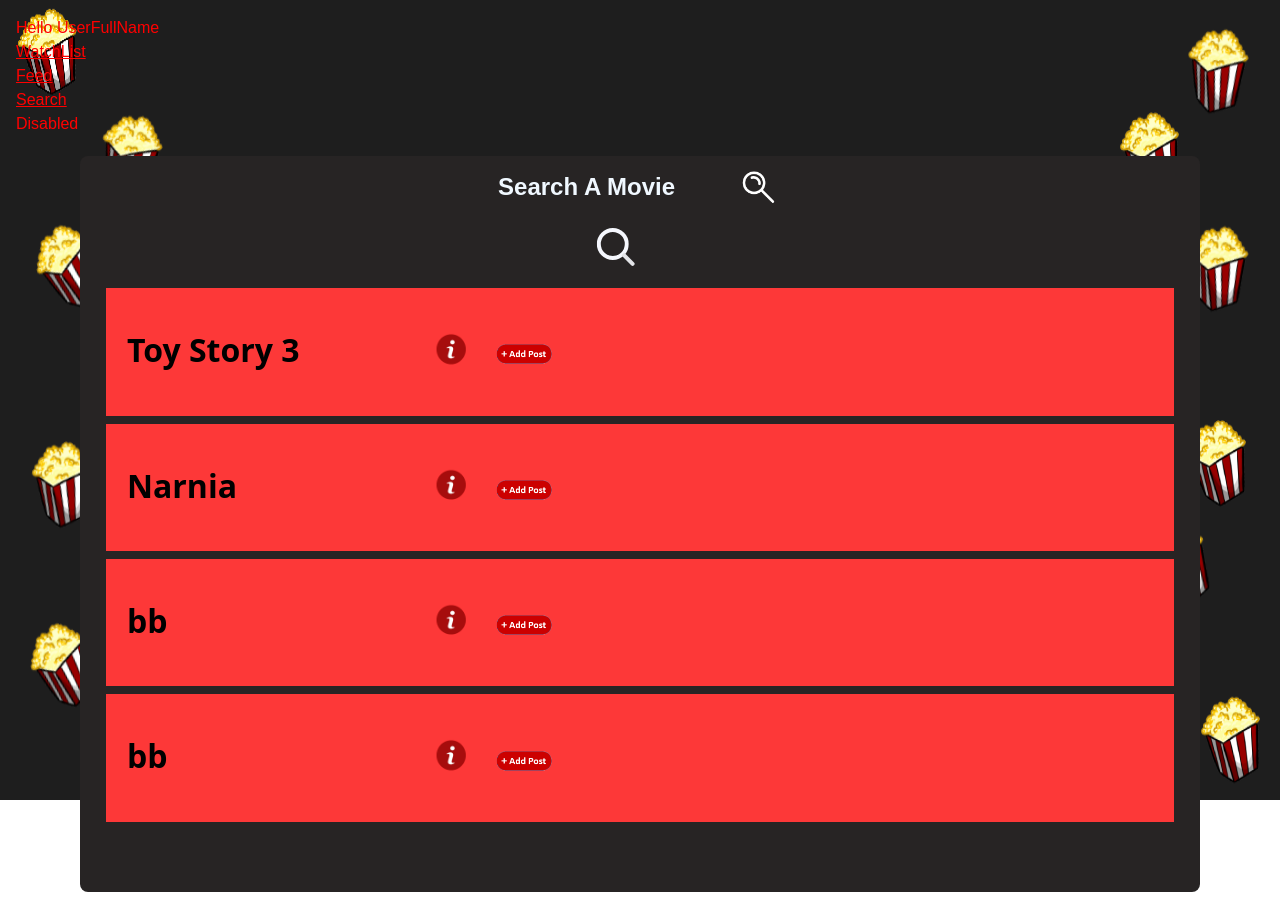
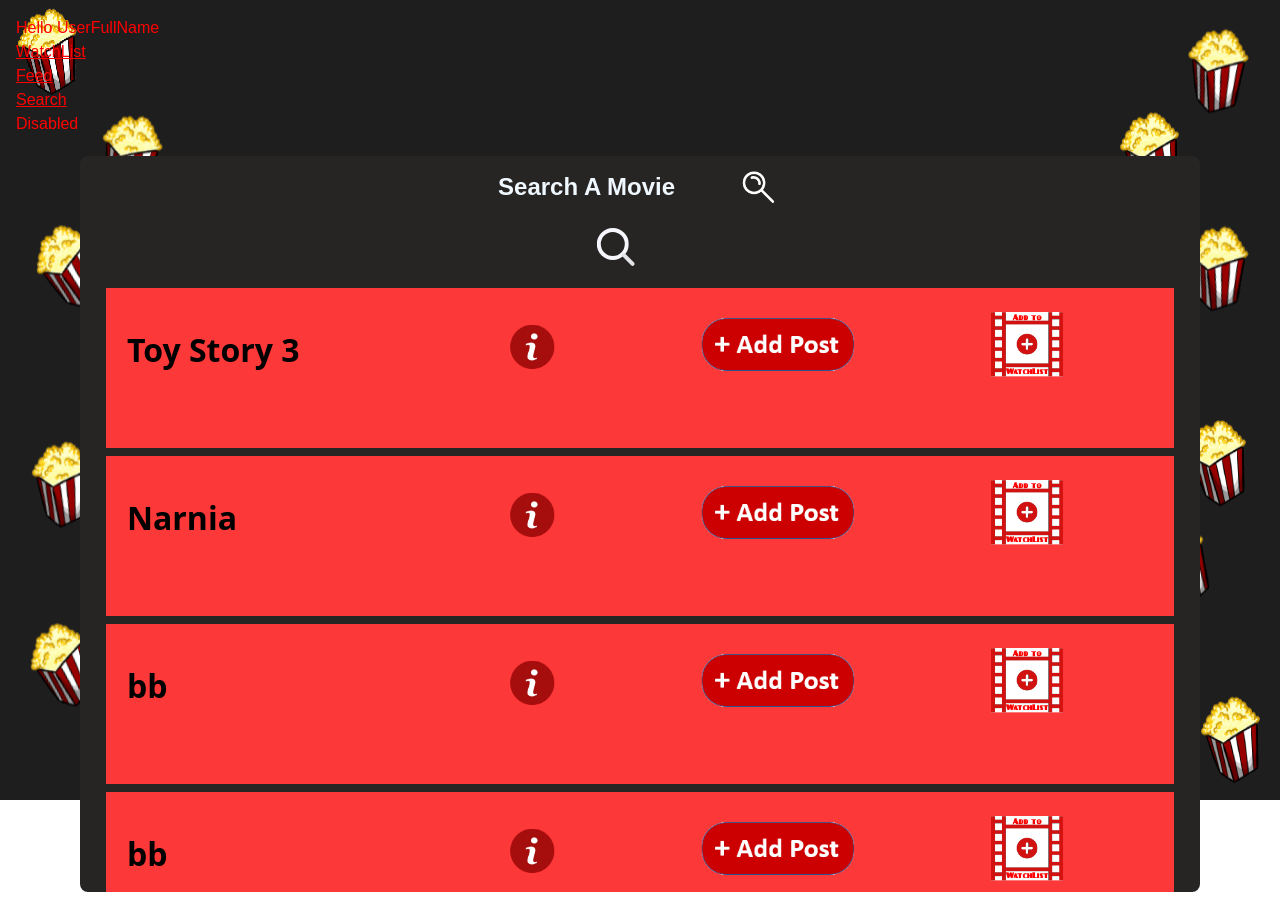
Before and after one commit to nikolEstrin/SFerret, a React (Create React App) app in the folder gui/: page /search in a window 1280 px wide. Built offline with nearby package versions, Linux system fonts and the light colour scheme; the HTML template or start-up script is replaced by a standard one.

Commit message:
finished buttons

```diff
--- a/gui/src/Search/MovieSearchResultItem.css
+++ b/gui/src/Search/MovieSearchResultItem.css
@@ -2,6 +2,7 @@
 	font-family: "Open Sans", sans-serif;
 	margin: 0;
 	padding: 1rem;
+	height: 20vh;
 }
 
 article.articleSearch {
@@ -49,13 +50,14 @@ dd.searchDesign{
 	display: flex;
 	align-items: center;
     margin-left: 300px;
+	transform: translate(0%, -10%);
 }
 
 .containerdd{
     position: relative;
     z-index: 100;
-    width: 10%;
-    transform: translate(-10%, -50%);
+    width: 15%;
+    transform: translate(50%, -70%);
   }
 
   .containerdd  img{
@@ -65,12 +67,29 @@ dd.searchDesign{
 
   .containerdd button {
     position: absolute;
-    top: 50%;
-    width: 28%;
-    height: auto;
-    transform: translate(0%, -50%);
+    top: 60%;
+    width: 40%;
+    height: 70%;
+    transform: translate(-175%, -65%);
 	background-color: transparent;
 	border-color: transparent;
+  }
+
+  .containerdd button:hover {
+	background-color: transparent;
+	/* border-color: transparent; */
+  }
+
+  .containerdd button.post {
+    width: 75%;
+    height: 58%;
+    transform: translate(-118%, -68%);
+  }
+
+  .containerdd button.watch {
+    width: 82%;
+    height: 87%;
+    transform: translate(-110%, -62%);
   }
 
   * {
@@ -79,3 +98,15 @@ dd.searchDesign{
 	margin: 0;
 	padding: 0;
 }
+
+.addWatchList {
+    width: 12%;
+	transform: translate(180%, -60%);
+}
+
+.addPostSearch {
+    width: 28%;
+    margin-right: 85px !important;
+    margin-top: 30px !important;
+	transform: translate(70%, -70%);
+}
--- a/gui/src/Search/MovieSearchResultItem.js
+++ b/gui/src/Search/MovieSearchResultItem.js
@@ -7,15 +7,19 @@ function MovieSearchResultItem({title, overview}) {
         <div className="bodySearch">
             <dt className="searchDesign">{title}</dt>
             <dd className="searchDesign">
-                <OverlayTrigger placement="right" overlay={(<Tooltip>{overview}</Tooltip>)}>
+                <OverlayTrigger placement="bottom" overlay={(<Tooltip>{overview}</Tooltip>)}>
                     <div className="containerdd">
                         <img src="Images/informationButton.png" alt="Snow"/>
                         <button type="button" className="btn btn-secondary"/>
                     </div>
                 </OverlayTrigger>
-                <div className="containerdd">
+                <div className="containerdd addPostSearch">
                     <img src="Images/addPost.png" alt="Snow"/>
-                    <button type="button" className="btn btn-secondary"/>
+                    <button type="button" className="btn btn-secondary post"/>
+                </div>
+                <div className="containerdd addWatchList">
+                    <img src="Images/addToWatchListButton.png" alt="Snow"/>
+                    <button type="button" className="btn btn-secondary watch"/>
                 </div>
             </dd>
         </div>
--- a/gui/src/WatchList/MovieItem.css
+++ b/gui/src/WatchList/MovieItem.css
@@ -69,13 +69,32 @@ dd {
   }
 
   /* Style the button and place it in the middle of the container/image */
-  .container .btn {
+  .container button {
     position: absolute;
     top: 50%;
-    /* transform: translate(-150%, -50%); */
+    width: 33%;
+    height: 70%;
+    transform: translate(-175%, -50%);
     background-color: transparent;
     border-radius: 0%;
     border-color: transparent;
+  }
+
+  .container button:hover {
+	background-color: transparent;
+	/* border-color: transparent; */
+  }
+
+  .container button.postAdd {
+    width: 66%;
+    height: 62%;
+    transform: translate(-118%, -52%);
+  }
+
+  .container button.watched {
+    width: 42%;
+    height: 100%;
+    transform: translate(-148%, -50%);
   }
 
   * {
--- a/gui/src/WatchList/MovieItem.js
+++ b/gui/src/WatchList/MovieItem.js
@@ -6,7 +6,7 @@ function MovieItem({title, overview}){
         <div>
             <dt>{title}</dt>
             <dd>
-                <OverlayTrigger placement="right" overlay={(<Tooltip>{overview}</Tooltip>)}>
+                <OverlayTrigger placement="bottom" overlay={(<Tooltip>{overview}</Tooltip>)}>
                     <div className="container">
                         <img src="Images/informationButton.png" alt="Snow"/>
                         <button type="button" className="btn btn-secondary"/>
@@ -14,11 +14,11 @@ function MovieItem({title, overview}){
                 </OverlayTrigger>
                 <div className="container add_post">
                     <img src="Images/addPost.png" alt="Snow"/>
-                    <button type="button" className="btn btn-secondary"/>
+                    <button type="button" className="btn btn-secondary postAdd"/>
                 </div>
                 <div className="container watched">
                     <img src="Images/watched.png" alt="Snow"/>
-                    <button type="button" className="btn btn-secondary"/>
+                    <button type="button" className="btn btn-secondary watched"/>
                 </div>
             </dd>
             <br/>
```
Also changed, not shown: gui/public/Images/addToWatchListButton.png (added).
